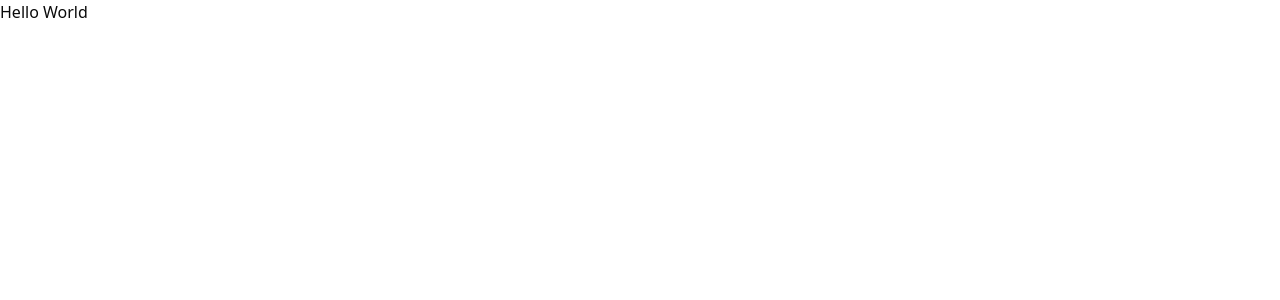
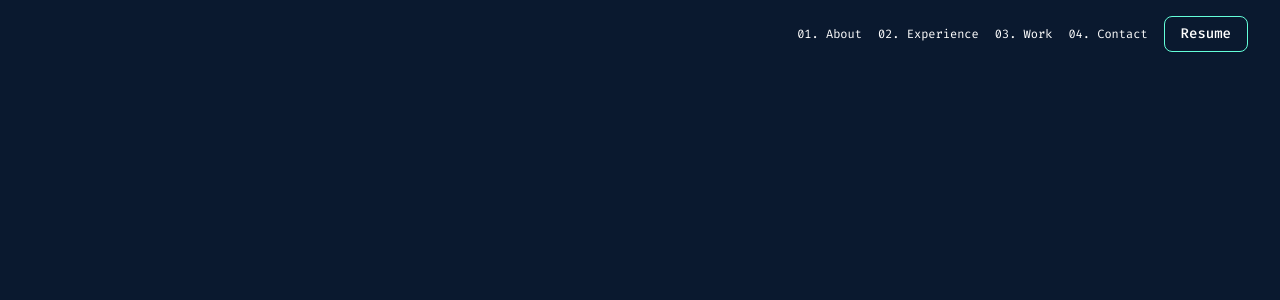
Before and after one commit to Shrief88/portfolio, a Next.js app: page / in a window 1280 px wide. Shown: the top 300 px of the page. Built offline with nearby package versions, Linux system fonts and the light colour scheme.

Commit message:
Add the basic structure for the page

```diff
--- a/package.json
+++ b/package.json
@@ -9,6 +9,7 @@
     "lint": "next lint"
   },
   "dependencies": {
+    "@radix-ui/react-slot": "^1.1.2",
     "class-variance-authority": "^0.7.1",
     "clsx": "^2.1.1",
     "lucide-react": "^0.482.0",
--- a/src/app/globals.css
+++ b/src/app/globals.css
@@ -7,8 +7,8 @@
 @theme inline {
   --color-background: var(--background);
   --color-foreground: var(--foreground);
-  --font-sans: var(--font-geist-sans);
-  --font-mono: var(--font-geist-mono);
+  --font-inter: var(--font-inter);
+  --font-fira: var(--font-fira-code);
   --color-sidebar-ring: var(--sidebar-ring);
   --color-sidebar-border: var(--sidebar-border);
   --color-sidebar-accent-foreground: var(--sidebar-accent-foreground);
@@ -46,7 +46,7 @@
 
 :root {
   --radius: 0.625rem;
-  --background: oklch(1 0 0);
+  --background: oklch(21.36% 0.0483 257.95);
   --foreground: oklch(0.145 0 0);
   --card: oklch(1 0 0);
   --card-foreground: oklch(0.145 0 0);
@@ -61,7 +61,7 @@
   --accent: oklch(0.97 0 0);
   --accent-foreground: oklch(0.205 0 0);
   --destructive: oklch(0.577 0.245 27.325);
-  --border: oklch(0.922 0 0);
+  --border: oklch(90.77% 0.1414 174.34);
   --input: oklch(0.922 0 0);
   --ring: oklch(0.708 0 0);
   --chart-1: oklch(0.646 0.222 41.116);
--- a/src/app/layout.tsx
+++ b/src/app/layout.tsx
@@ -1,20 +1,19 @@
 import type { Metadata } from "next";
-import { Geist, Geist_Mono, Inter } from "next/font/google";
+import { Inter, Fira_Code  } from "next/font/google";
 import "./globals.css";
 
-const geistSans = Geist({
-  variable: "--font-geist-sans",
-  subsets: ["latin"],
-});
 
-const geistMono = Geist_Mono({
-  variable: "--font-geist-mono",
-  subsets: ["latin"],
-});
 
 const inter = Inter({
   variable: "--font-inter",
   subsets: ["latin"],
+  display: "swap",
+});
+
+const firaCode = Fira_Code({
+  variable: "--font-fira-code",
+  subsets: ["latin"],
+  display: "swap",
 });
 
 export const metadata: Metadata = {
@@ -30,7 +29,7 @@ export default function RootLayout({
   return (
     <html lang="en" suppressHydrationWarning>
       <body
-        className={`${inter.variable} ${geistSans.variable} ${geistMono.variable} antialiased`}
+        className={`${inter.variable} ${firaCode.variable} antialiased text-white`}
       >
         {children}
       </body>
--- a/src/app/page.tsx
+++ b/src/app/page.tsx
@@ -1,6 +1,23 @@
+import Navbar from "@/components/Navbar";
+// import Hero from "@/sections/Hero";
+// import About from "@/sections/About";
+// import Experience from "@/sections/Experience";
+// import Work from "@/sections/Work";
+// import Contact from "@/sections/Contact";
+// import Footer from "@/components/Footer";
+
 export default function Home() {
   return (
-
-    <p>Hello World</p>
+    <div className="px-8 py-4">
+      <Navbar />
+      {/* <div className="flex flex-col gap-4">
+        <Hero />
+        <About />
+        <Experience />
+        <Work />
+        <Contact />
+      </div>
+      <Footer /> */}
+    </div>
   );
 }
--- /dev/null
+++ b/src/components/Footer.tsx
@@ -0,0 +1,7 @@
+const Footer = () => {
+  return (
+    <div>Footer</div>
+  )
+}
+
+export default Footer
--- /dev/null
+++ b/src/components/Navbar.tsx
@@ -0,0 +1,20 @@
+import Link from "next/link";
+import { Button } from "./ui/button";
+
+const Navbar = () => {
+  const links = ["About", "Experience", "Work", "Contact"];
+  return (
+    <div className="flex items-center justify-end gap-4 font-fira text-xs">
+      {links.map((link, index) => (
+        <Link key={link} href={`#${link.toLowerCase()}`}>
+          {`0${index + 1}.` + " " + link}
+        </Link>
+      ))}
+      <Button variant={"outline"} className="cursor-pointer">
+        Resume
+      </Button>
+    </div>
+  );
+};
+
+export default Navbar;
--- /dev/null
+++ b/src/components/ui/button.tsx
@@ -0,0 +1,59 @@
+import * as React from "react"
+import { Slot } from "@radix-ui/react-slot"
+import { cva, type VariantProps } from "class-variance-authority"
+
+import { cn } from "@/lib/utils"
+
+const buttonVariants = cva(
+  "inline-flex items-center justify-center gap-2 whitespace-nowrap rounded-md text-sm font-medium transition-all disabled:pointer-events-none disabled:opacity-50 [&_svg]:pointer-events-none [&_svg:not([class*='size-'])]:size-4 shrink-0 [&_svg]:shrink-0 outline-none focus-visible:border-ring focus-visible:ring-ring/50 focus-visible:ring-[3px] aria-invalid:ring-destructive/20 dark:aria-invalid:ring-destructive/40 aria-invalid:border-destructive",
+  {
+    variants: {
+      variant: {
+        default:
+          "bg-primary text-primary-foreground shadow-xs hover:bg-primary/90",
+        destructive:
+          "bg-destructive text-white shadow-xs hover:bg-destructive/90 focus-visible:ring-destructive/20 dark:focus-visible:ring-destructive/40 dark:bg-destructive/60",
+        outline:
+          "border bg-background shadow-xs hover:bg-accent hover:text-accent-foreground dark:bg-input/30 dark:border-input dark:hover:bg-input/50",
+        secondary:
+          "bg-secondary text-secondary-foreground shadow-xs hover:bg-secondary/80",
+        ghost:
+          "hover:bg-accent hover:text-accent-foreground dark:hover:bg-accent/50",
+        link: "text-primary underline-offset-4 hover:underline",
+      },
+      size: {
+        default: "h-9 px-4 py-2 has-[>svg]:px-3",
+        sm: "h-8 rounded-md gap-1.5 px-3 has-[>svg]:px-2.5",
+        lg: "h-10 rounded-md px-6 has-[>svg]:px-4",
+        icon: "size-9",
+      },
+    },
+    defaultVariants: {
+      variant: "default",
+      size: "default",
+    },
+  }
+)
+
+function Button({
+  className,
+  variant,
+  size,
+  asChild = false,
+  ...props
+}: React.ComponentProps<"button"> &
+  VariantProps<typeof buttonVariants> & {
+    asChild?: boolean
+  }) {
+  const Comp = asChild ? Slot : "button"
+
+  return (
+    <Comp
+      data-slot="button"
+      className={cn(buttonVariants({ variant, size, className }))}
+      {...props}
+    />
+  )
+}
+
+export { Button, buttonVariants }
--- /dev/null
+++ b/src/sections/About.tsx
@@ -0,0 +1,9 @@
+const About = () => {
+  return (
+    <section className="h-64 border-amber-100 border w-full" id="about">
+      <h2>About</h2>
+    </section>
+  );
+};
+
+export default About;
--- /dev/null
+++ b/src/sections/Contact.tsx
@@ -0,0 +1,9 @@
+const Contact = () => {
+  return (
+    <section className="h-64" id="contact">
+      <h2>Contact</h2>
+    </section>
+  );
+};
+
+export default Contact
--- /dev/null
+++ b/src/sections/Experience.tsx
@@ -0,0 +1,9 @@
+const Experience = () => {
+  return (
+    <section className="h-64" id="experience">
+      <h2>Experience</h2>
+    </section>
+  );
+};
+
+export default Experience;
--- /dev/null
+++ b/src/sections/Hero.tsx
@@ -0,0 +1,10 @@
+
+const Hero = () => {
+  return (
+    <section className="h-64">
+      <h2>Hero</h2>
+    </section>
+  )
+}
+
+export default Hero
--- /dev/null
+++ b/src/sections/Work.tsx
@@ -0,0 +1,9 @@
+const Work = () => {
+  return (
+    <section className="h-64" id="work">
+      <h2>Work</h2>
+    </section>
+  );
+};
+
+export default Work;
```
Also changed, not shown: 1 other file (tests, documents, lock files or other folders).
